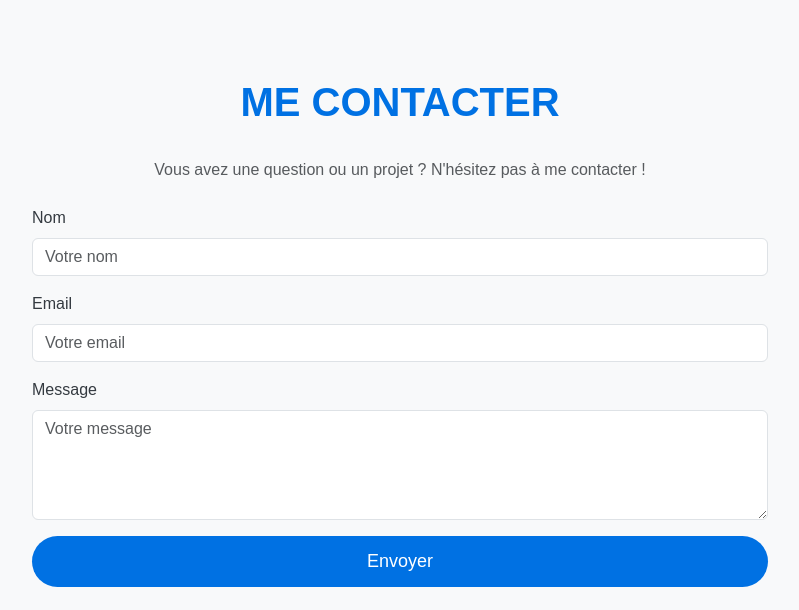
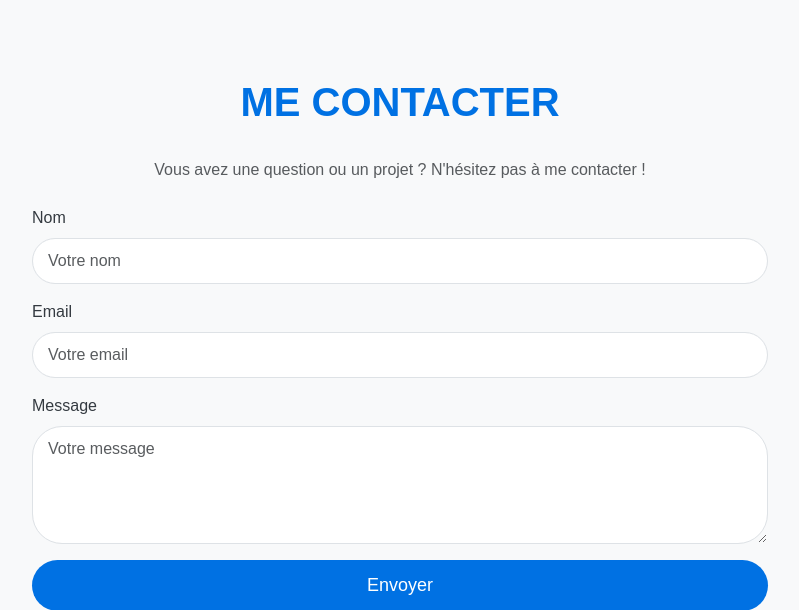
Before and after one commit to Manon-KP/portfolio, a PHP site: page / in a window 1280 px wide. Shown: the part 3400-4010 px from the top of the page, without its empty margins (240-1039 px from the left). Run offline with PHP 8.4, Linux system fonts and the light colour scheme.

Commit message:
Corrections du style

```diff
--- a/CSS/style.css
+++ b/CSS/style.css
@@ -93,7 +93,7 @@ h2 {
     width: 100%;
     height: 100%;
     z-index: -1;
-    /* L'image reste derrière le texte */
+    object-fit: cover;
 }
 
 .hero-content {
@@ -420,6 +420,11 @@ nav {
     width: 100%;
 }
 
+.form-control  {
+    border-radius: 30px;
+    padding: 10px 10px 10px 15px;  /* haut | droit | bas | gauche */
+}
+
 /*footer*/
 footer .social-icons img {
     transition: transform 0.3s ease;
--- a/index.html
+++ b/index.html
@@ -74,7 +74,9 @@
                     semaines, du 7 avril au 13 juin 2025.
                 </p>
                 <p class="text-center mb-4 a-propos-text">
-                    Je suis actuellement en 2e année à l'<a href="https://www.iutbayonne.univ-pau.fr/" target="_blank">IUT de Bayonne et du Pays Basque</a>, où je développe une expertise dans la création d’applications et de logiciels.
+                    Je suis actuellement en 2e année à l'<a href="https://www.iutbayonne.univ-pau.fr/"
+                        target="_blank">IUT de Bayonne et du Pays Basque</a>, où je développe une expertise dans la
+                    création d’applications et de logiciels.
                 </p>
             </div>
         </div>
```
Also changed, not shown: images/spellwar.png.
